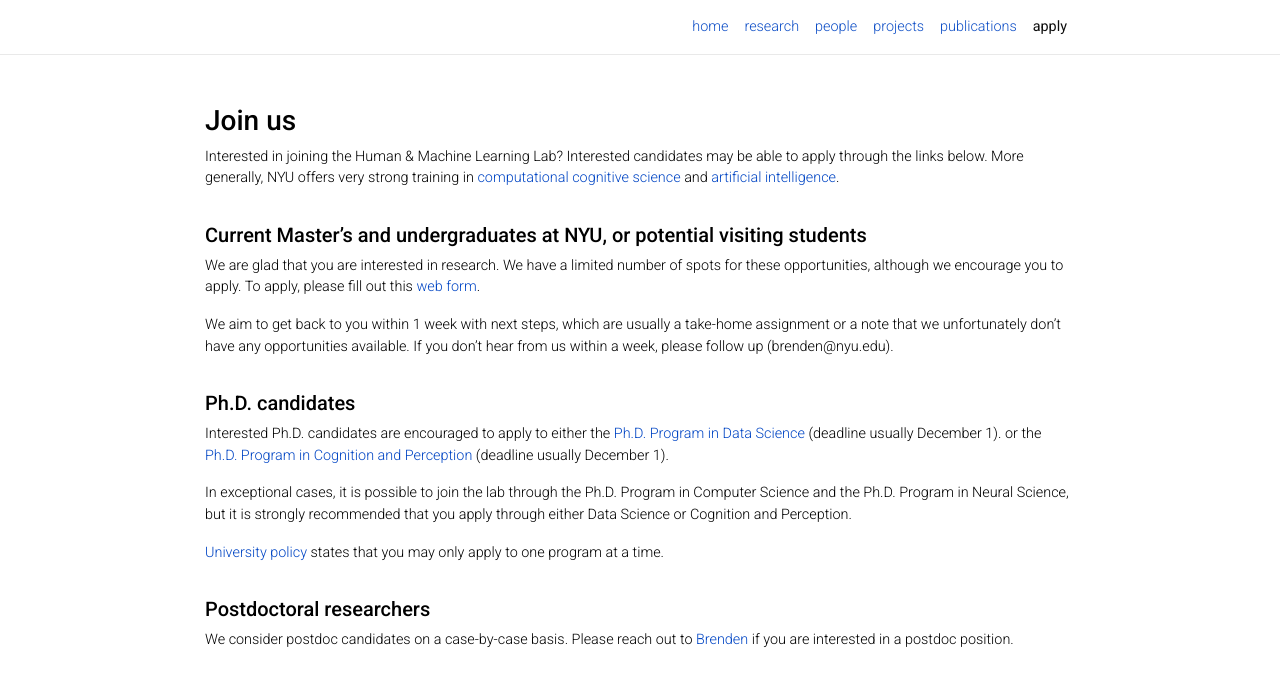
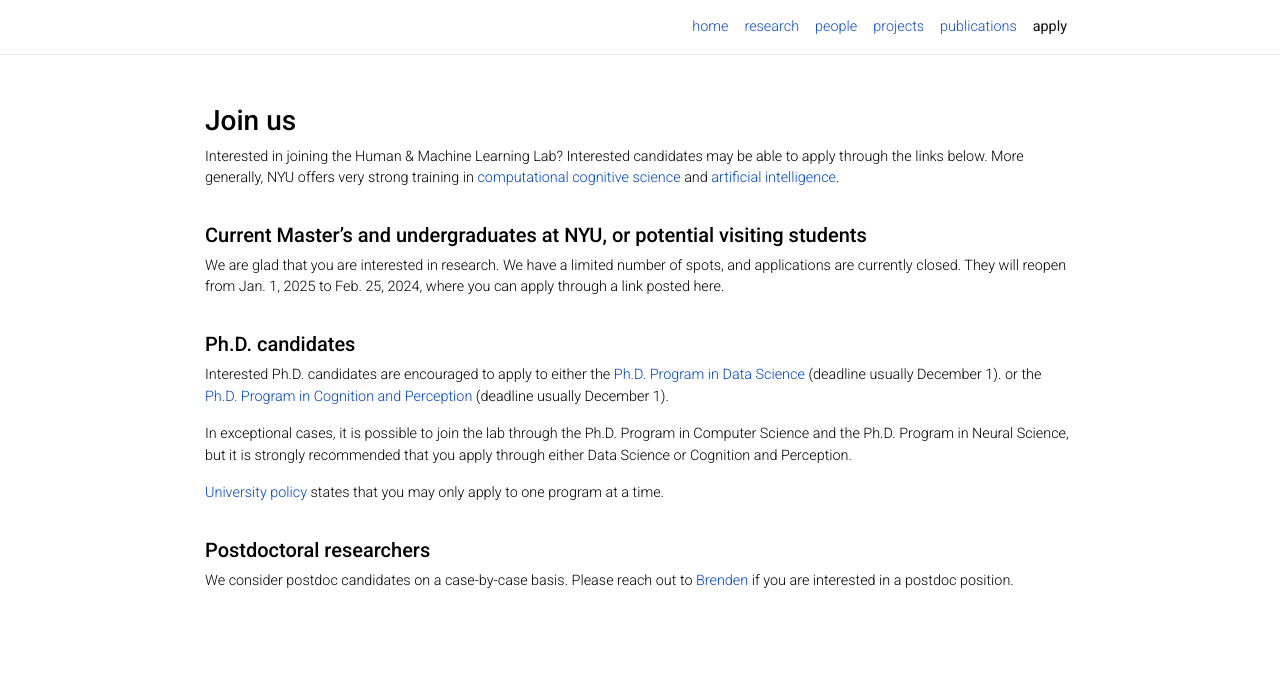
Before and after one commit to lake-lab/lake-lab.github.io, a Jekyll site: the page built from _pages/apply.md, in a window 1280 px wide. Shown: the top 686 px of the page. Built offline with Jekyll 4.4.1, drawn with Linux system fonts in a browser that asks for light colours; nearby versions of some CDN libraries; comment, search, counter and statistics services are not loaded; a style sheet for code colours, icons or effects is not loaded.

Commit message:
closed apps

```diff
--- a/_pages/apply.md
+++ b/_pages/apply.md
@@ -12,11 +12,11 @@
 <hr class='invis'>
 ##### __Current Master's and undergraduates at NYU, or potential visiting students__
 
-<!-- We are glad that you are interested in research. We have a limited number of spots, and applications are currently closed. They will reopen from September 1, 2024 to October 15, 2024, where you can apply through a link posted here. -->
+We are glad that you are interested in research. We have a limited number of spots, and applications are currently closed. They will reopen from Jan. 1, 2025 to Feb. 25, 2024, where you can apply through a link posted here.
 
-We are glad that you are interested in research. We have a limited number of spots for these opportunities, although we encourage you to apply. To apply, please fill out this [web form](https://forms.gle/XjDdgBHbk1VfBcSe7).
+<!-- We are glad that you are interested in research. We have a limited number of spots for these opportunities, although we encourage you to apply. To apply, please fill out this [web form](https://forms.gle/XjDdgBHbk1VfBcSe7).  -->
 
-We aim to get back to you within 1 week with next steps, which are usually a take-home assignment or a note that we unfortunately don't have any opportunities available. If you don't hear from us within a week, please follow up (brenden@nyu.edu).
+<!-- We aim to get back to you within 1 week with next steps, which are usually a take-home assignment or a note that we unfortunately don't have any opportunities available. If you don't hear from us within a week, please follow up (brenden@nyu.edu). -->
 
 <hr class='invis'>
 ##### __Ph.D. candidates__
```
